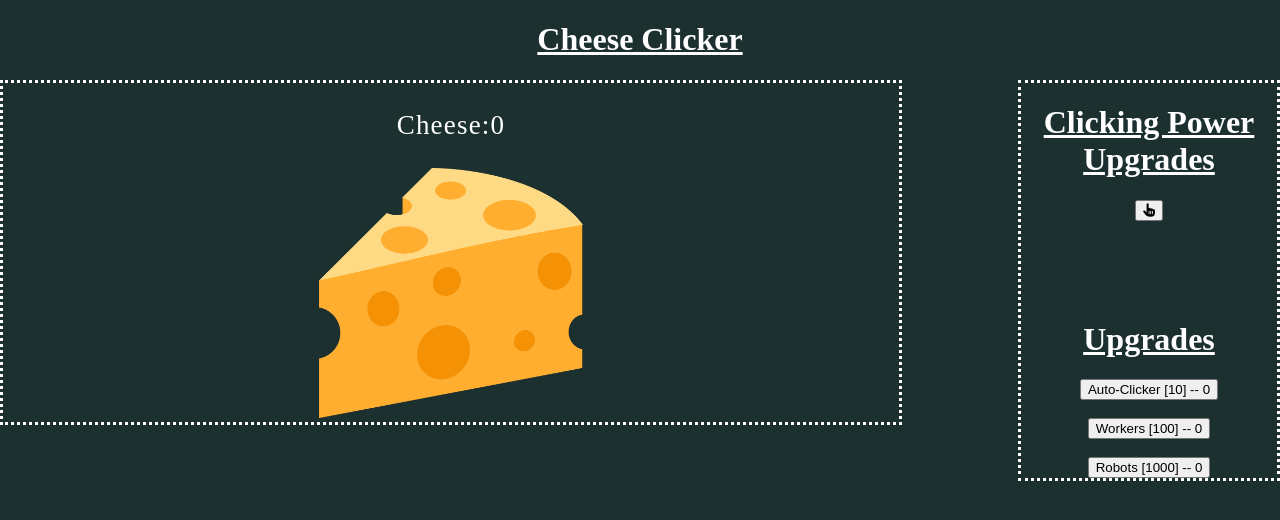
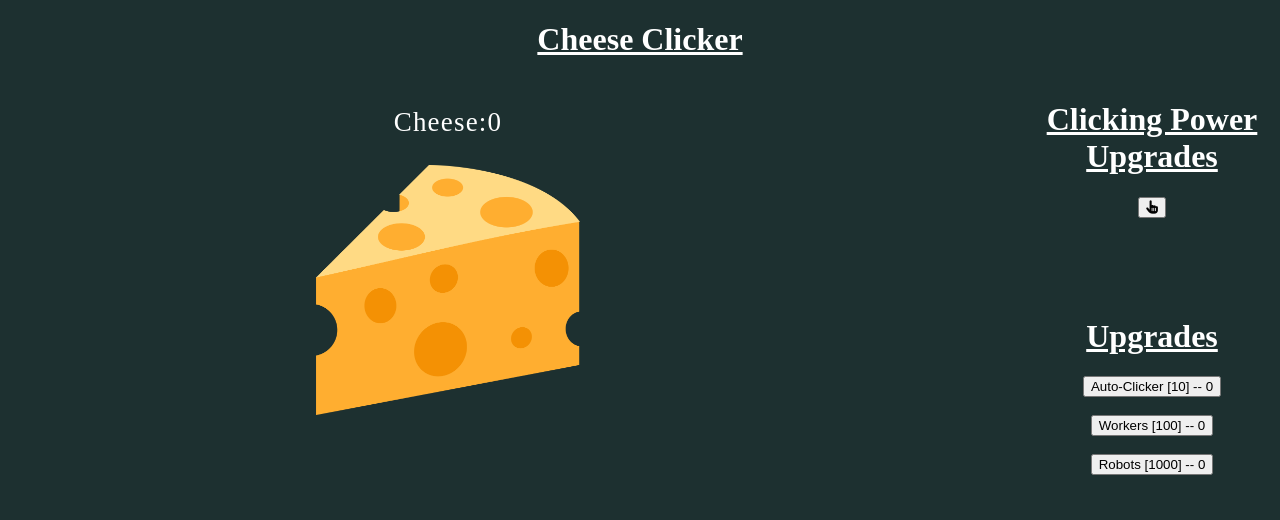
Before and after one commit to MrToastDux/Cheese-Clicker, a plain HTML site: page index.html in a window 1280 px wide. Drawn offline with Linux system fonts and the light colour scheme.

Commit message:
Update style.css

```diff
--- a/style.css
+++ b/style.css
@@ -22,12 +22,10 @@ margin-top: 100px;
 .sectionleft{
     float: left;
     width: 70%;
-    border-style: dotted;
 }
 .sectionright{
     float:right;
     width: 20%;
-    border-style: dotted;
 }
 .amountofcheesetext{
     font-size: 27px;
```
